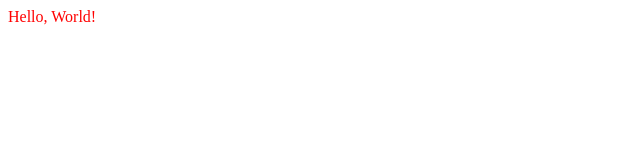
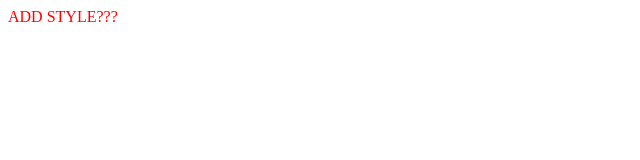
Before and after one commit to haetaelabs/test-repo, a plain HTML site: page index.html in a window 1280 px wide. Shown: the full height of the page, 0-640 px from the left. Drawn offline with Linux system fonts and the light colour scheme.

```diff
--- a/index.html
+++ b/index.html
@@ -8,6 +8,6 @@
     <link rel="stylesheet" href="./main.css">
 </head>
 <body>
-    Hello, World!
+    ADD STYLE???
 </body>
 </html>
```
